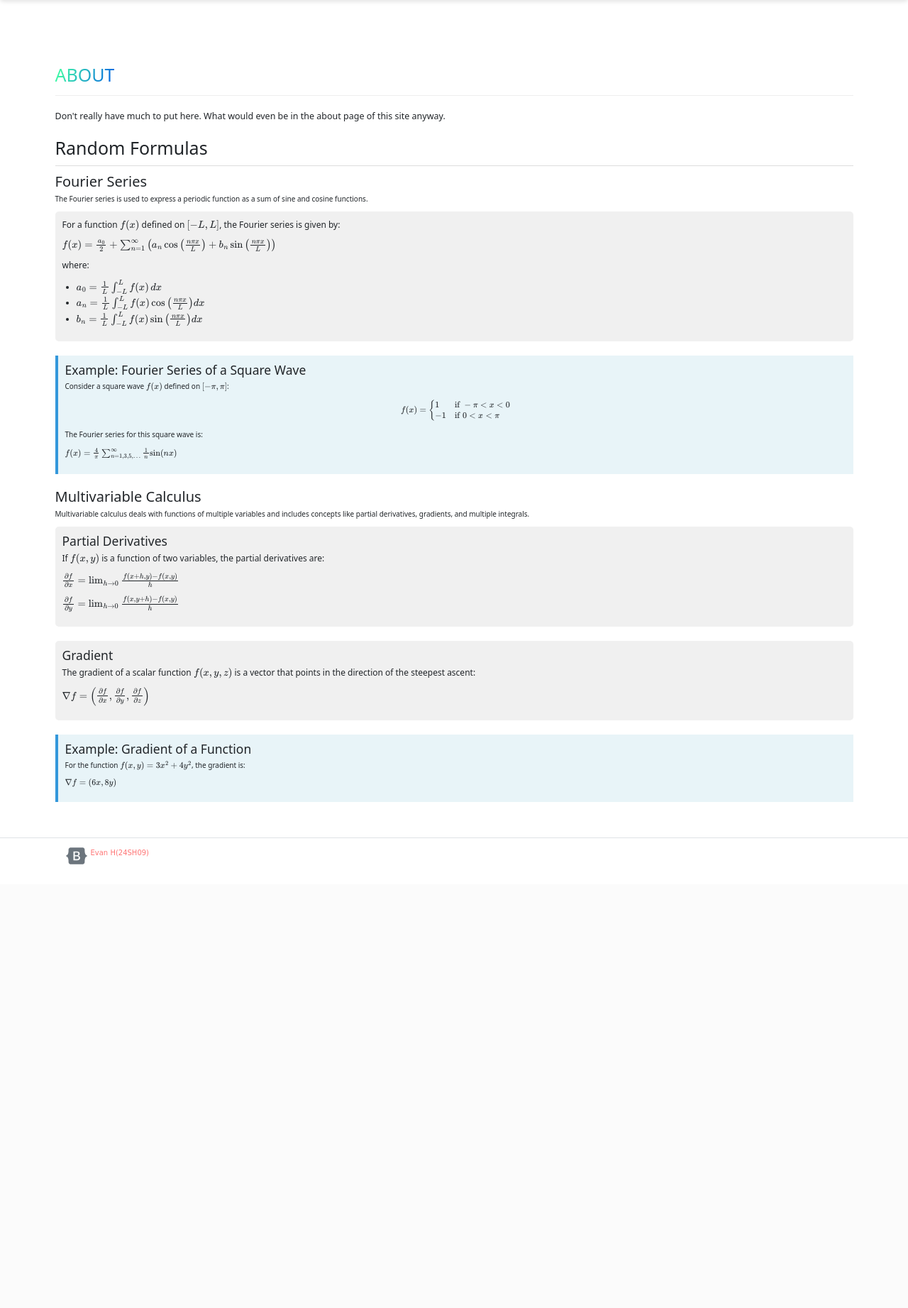
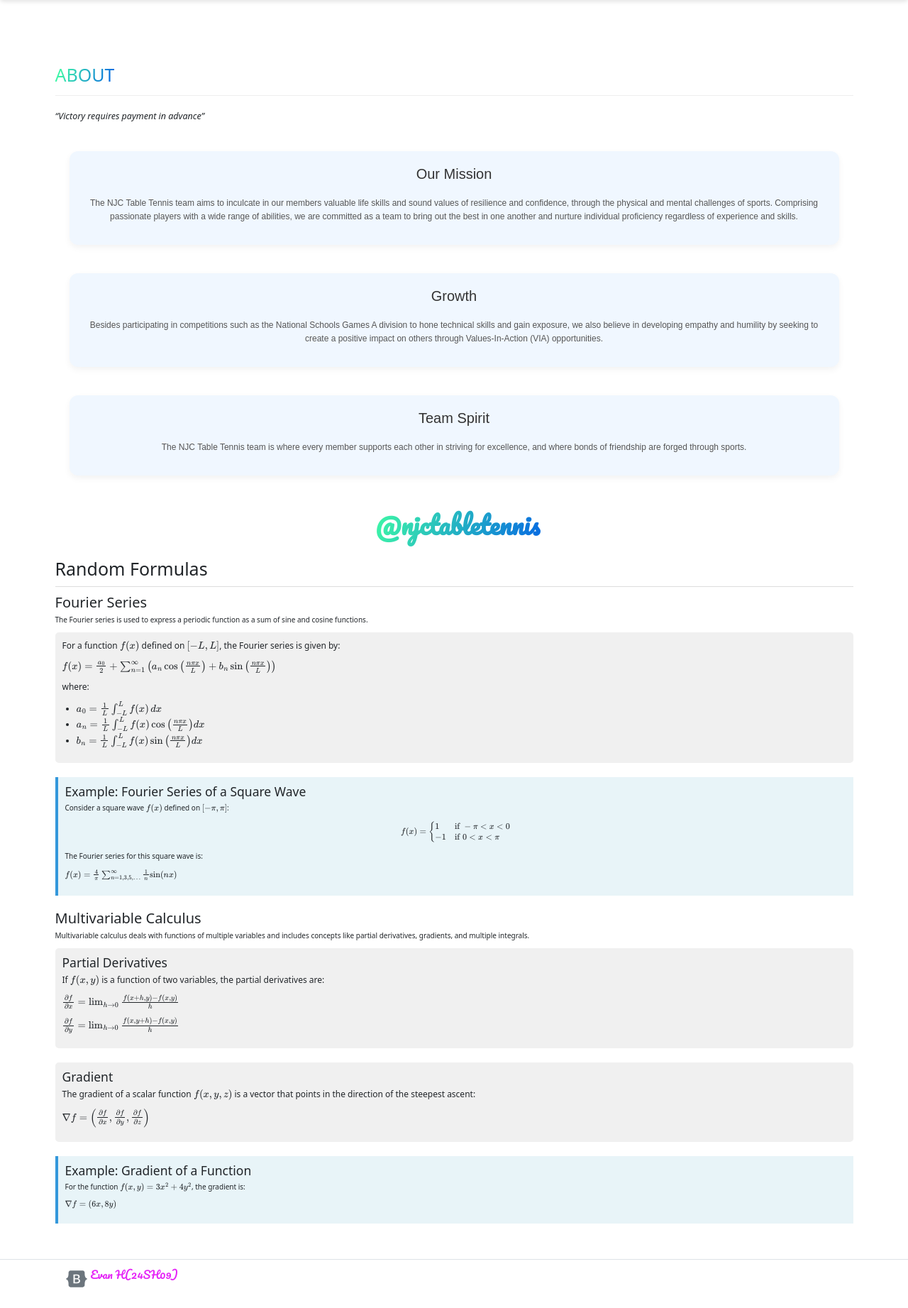
Before and after one commit to Idot360/WebApp, a Flask app: page /about in a window 1280 px wide. Shown: the part 72-1915 px from the top of the page at 71% size. Before the commit the page ends 1290 px from the top, so only its background shows below. Run offline with Flask 3, Linux system fonts and the light colour scheme; some libraries are stand-ins or nearby versions.

Commit message:
updated from main

```diff
--- a/app.py
+++ b/app.py
@@ -2,8 +2,9 @@
 # Imports
 #----------------------------------------------------------------------------#
 
-from flask import Flask, render_template, request, redirect, flash, url_for, session
+from flask import Flask, render_template, request, redirect, flash, url_for, session, abort, jsonify
 from flask_login import LoginManager, login_user, login_required, logout_user, current_user, UserMixin
+from functools import wraps
 from forms import *
 from data import *
 from datetime import timedelta
@@ -16,13 +17,16 @@ import os
 
 app = Flask(__name__)
 app.config.from_object('config')
-app.config['PERMANENT_SESSION_LIFETIME'] = timedelta(minutes=30)
+KEY = False
 
 
 @app.before_request
-def make_session_permanent():
-    session.permanent = True
-    session.modified = True  # To refresh the session timeout on each request
+def create_tables():
+    print('''\n\nlogged out\n\n''')
+    logout_user()
+    session['logged_in'] = False
+    app.before_request_funcs[None].remove(create_tables)
+
 
 #----------------------------------------------------------------------------#
 # Login.
@@ -67,6 +71,26 @@ def gallery():
 def forum():
     parents = forum_query("SELECT * FROM Parent ORDER BY Date DESC")
     return render_template('pages/forum.html', parents=parents)
+
+
+@app.route('/secret')
+def secret():
+    global KEY
+    if not KEY:
+        abort(403)
+
+    KEY = False
+    return render_template('pages/secret.html')
+
+
+@app.route('/trigger', methods=['GET', 'POST'])
+def trigger():
+    global KEY
+    if request.headers.get('X-Requested-With') != 'XMLHttpRequest':
+        abort(403)
+
+    KEY = True
+    return jsonify({'redirect': url_for('secret')})
 
 
 #----------------------------------------------------------------------------#
@@ -218,8 +242,8 @@ def logout():
 
 @app.route('/heartbeat', methods=['POST'])
 def heartbeat():
-    session.modified = True  # Refresh session timeout
-    return '', 204  # Return no content
+    session.modified = True
+    return '', 204
 
 # Error handlers ------------------------------------------------------------#
 
--- a/static/css/errors.css
+++ b/static/css/errors.css
@@ -1,4 +1,4 @@
-/* Enhanced Error page styling */
+
 .error-page {
     text-align: center;
     margin-top: 100px;
@@ -38,12 +38,12 @@
     background-color: #0056b3;
 }
 
-/* Add background gradient to make the pages pop */
+
 body {
     background: linear-gradient(135deg, #f5f7fa 0%, #c3cfe2 100%);
 }
 
-/* Standout gradient title for each error */
+
 h1.standout {
     background: linear-gradient(135deg, #f64f59, #c471ed, #12c2e9);
     -webkit-background-clip: text;
--- a/static/css/main.css
+++ b/static/css/main.css
@@ -67,8 +67,10 @@ footer svg {
 }
 
 #credit {
-  font-family: cursive;
-  color: #ff7575;
+  font-size: 1.5em;
+  color: #e523f7;
+  text-decoration: none;
+  font-family: 'Pacifico', cursive;
 }
 
 .parent-post {
@@ -86,20 +88,20 @@ footer svg {
   background-color: #eaeaf7;
 }
 
-/* Post title styling with highlighted background */
+
 .parent-post h3 {
   margin: 0 0 10px;
   color: #333;
   font-size: 24px;
   font-weight: bold;
   padding: 10px;
-  background-color: #f0f0ff; /* Slightly highlighted background */
+  background-color: #f0f0ff;
   border-radius: 4px;
 }
 
-/* Post author and date styling */
+
 .parent-post p {
-  margin: 0 0 4px 0; /* Reduced space between author and date */
+  margin: 0 0 4px 0;
 }
 
 .parent-post p small {
@@ -107,7 +109,7 @@ footer svg {
   font-size: 12px;
 }
 
-/* Button to view posts */
+
 .parent-post a button {
   padding: 10px 15px;
   border: none;
@@ -123,14 +125,14 @@ footer svg {
   background-color: #0056b3;
 }
 
-/* Styling for replies (child posts) */
+
 .child-post {
   margin-top: 10px;
   padding-left: 20px;
   margin-bottom: 10px;
   padding: 10px;
   background-color: #f9f9f9;
-  border: 1px solid #ddd; /* Border to separate replies */
+  border: 1px solid #ddd;
   border-radius: 4px;
 }
 
@@ -143,7 +145,7 @@ footer svg {
   font-size: 12px;
 }
 
-/* Form styling */
+
 form textarea {
   width: 100%;
   padding: 10px;
@@ -178,7 +180,7 @@ form button:hover {
   padding: 15px;
   margin-bottom: 20px;
   border-radius: 5px;
-  background-color: #fff8e1; /* Light background for unapproved posts */
+  background-color: #fff8e1;
 }
 
 .post-type {
@@ -199,7 +201,7 @@ form button:hover {
   margin: 10px 0;
   border: 0;
   height: 1px;
-  background: #787878; /* Faint line divider */
+  background: #787878;
 }
 
 .post-footer {
@@ -222,7 +224,7 @@ form button:hover {
   border-radius: 4px;
   cursor: pointer;
   font-size: 14px;
-  margin-left: 15px; /* Slightly moved to the left */
+  margin-left: 15px;
 }
 
 .approve-button:hover {
--- a/templates/layouts/main.html
+++ b/templates/layouts/main.html
@@ -13,6 +13,7 @@
 <link rel="stylesheet" href="https://cdnjs.cloudflare.com/ajax/libs/font-awesome/6.1.1/css/all.min.css" integrity="sha512-KfkfwYDsLkIlwQp6LFnl8zNdLGxu9YAA1QvwINks4PhcElQSvqcyVLLD9aMhXd13uQjoXtEKNosOWaZqXgel0g==" crossorigin="anonymous" referrerpolicy="no-referrer" /><link type="text/css" rel="stylesheet" href="/static/css/bootstrap-3.1.1.min.css">
 <link rel="stylesheet" href="https://cdnjs.cloudflare.com/ajax/libs/bootstrap/5.1.3/css/bootstrap.min.css" integrity="sha512-GQGU0fMMi238uA+a/bdWJfpUGKUkBdgfFdgBm72SUQ6BeyWjoY/ton0tEjH+OSH9iP4Dfh+7HM0I9f5eR0L/4w==" crossorigin="anonymous" referrerpolicy="no-referrer" /><link type="text/css" rel="stylesheet" href="/static/css/layout.main.css" />
 <link type="text/css" rel="stylesheet" href="/static/css/main.css" />
+<link href="https://fonts.googleapis.com/css2?family=Pacifico&display=swap" rel="stylesheet">
 <!-- /styles -->
 
 <!-- favicons -->
--- a/templates/pages/about.html
+++ b/templates/pages/about.html
@@ -27,6 +27,95 @@ code {
   border-left: 4px solid #3498db;
   margin-bottom: 20px;
 }
+
+.lead {
+  font-size: 1.5em;
+  font-style: italic;
+}
+
+.about-container {
+    max-width: 1200px;
+    margin: 0 auto;
+    padding: 20px;
+    font-family: 'Arial', sans-serif;
+    line-height: 1.6;
+}
+
+.about-section {
+    margin-bottom: 40px;
+    padding: 20px;
+    background-color: #f0f7ff;
+    border-radius: 12px;
+    box-shadow: 0px 4px 10px rgba(0, 0, 0, 0.05);
+}
+
+.about-section h2 {
+    font-size: 2em;
+    margin-bottom: 20px;
+    color: #333;
+    text-align: center;
+}
+
+.about-section p {
+    font-size: 1.2em;
+    color: #555;
+    text-align: center;
+}
+
+.about-social {
+    text-align: center;
+    margin-top: 40px;
+}
+
+.about-social h3 {
+    font-size: 1.8em;
+    margin-bottom: 20px;
+}
+
+.social-link {
+    font-size: 3.5em;
+    border-radius: 20px;
+    font-weight: bold;
+    font-family: 'Pacifico', cursive;
+    padding: 0.5em 0.2em 0.8em 0.5em;
+    background: linear-gradient(109.6deg, rgba(61,245,167,1) 11.2%, rgba(9,111,224,1) 91.1%);
+    background-clip: text;
+    -webkit-background-clip: text;
+    color: transparent;
+    margin-bottom: 20px;
+    transition: all 0.3s ease;
+}
+
+.social-link:hover {
+    color: transparent;
+    background:
+      linear-gradient(to right, rgba(255,0,0,1) 0%, rgba(255,154,0,1) 10%, rgba(208,222,33,1) 20%, rgba(79,220,74,1) 30%, rgba(63,218,216,1) 40%, rgba(47,201,226,1) 50%, rgba(28,127,238,1) 60%, rgba(95,21,242,1) 70%, rgba(186,12,248,1) 80%, rgba(251,7,217,1) 90%, rgba(255,0,0,1) 100%)
+      0 0/200% 100%;
+    background-clip: text;
+    -webkit-background-clip: text;
+    animation: a 2s linear infinite;
+}
+
+@keyframes a {
+    to {
+        background-position: -200% 0;
+    }
+}
+
+@media (max-width: 768px) {
+
+    .about-section h2 {
+        font-size: 1.8em;
+    }
+
+    .about-section p {
+        font-size: 1.1em;
+    }
+
+    .social-link {
+        font-size: 1.3em;
+    }
+}
   </style>
   <script src="https://polyfill.io/v3/polyfill.min.js?features=es6"></script>
   <script id="MathJax-script" async src="https://cdn.jsdelivr.net/npm/mathjax@3/es5/tex-mml-chtml.js"></script>
@@ -36,11 +125,48 @@ code {
 {% block title %}About{% endblock %}
 {% block content %}
 
+
 <body>
-<div class="page-header">
-  <h1><span class="standout">About</span></h1>
+
+  <div class="page-header">
+    <h1><span class="standout">About</span></h1>
+  </div>
+  <p class="lead">“Victory requires payment in advance”</p>
+
+  <div class="about-container">
+
+    <section class="about-section">
+        <h2>Our Mission</h2>
+        <p>
+            The NJC Table Tennis team aims to inculcate in our members valuable life skills and sound values of resilience and confidence,
+            through the physical and mental challenges of sports. Comprising passionate players with a wide range of abilities, we are committed
+            as a team to bring out the best in one another and nurture individual proficiency regardless of experience and skills.
+        </p>
+    </section>
+
+    <section class="about-section">
+        <h2>Growth</h2>
+        <p>
+            Besides participating in competitions such as the National Schools Games A division to hone technical skills and gain exposure, we
+            also believe in developing empathy and humility by seeking to create a positive impact on others through Values-In-Action (VIA)
+            opportunities.
+        </p>
+    </section>
+
+    <section class="about-section">
+        <h2>Team Spirit</h2>
+        <p>
+            The NJC Table Tennis team is where every member supports each other in striving for excellence, and where bonds of friendship are
+            forged through sports.
+        </p>
+    </section>
+
+    <section class="about-social">
+      <a href="https://www.instagram.com/njctabletennis/" class="social-link" target="_blank">
+          @njctabletennis
+      </a>
+  </section>
 </div>
-<p class="lead">Don't really have much to put here. What would even be in the about page of this site anyway.</p>
 
 <h1>Random Formulas</h1>
 <hr class="post-divider">
```
Also changed, not shown: static/js/konami.js (added, +41 -0 lines), templates/forms/post.html (+17 -17 lines), templates/forms/submit.html (+5 -5 lines), templates/pages/approve.html (+10 -11 lines), templates/pages/forum.html (+10 -10 lines), templates/pages/home.html (+4 -3 lines), templates/pages/secret.html (added, +105 -0 lines), forum.db, static/img/meme/gigachad.png (added).
